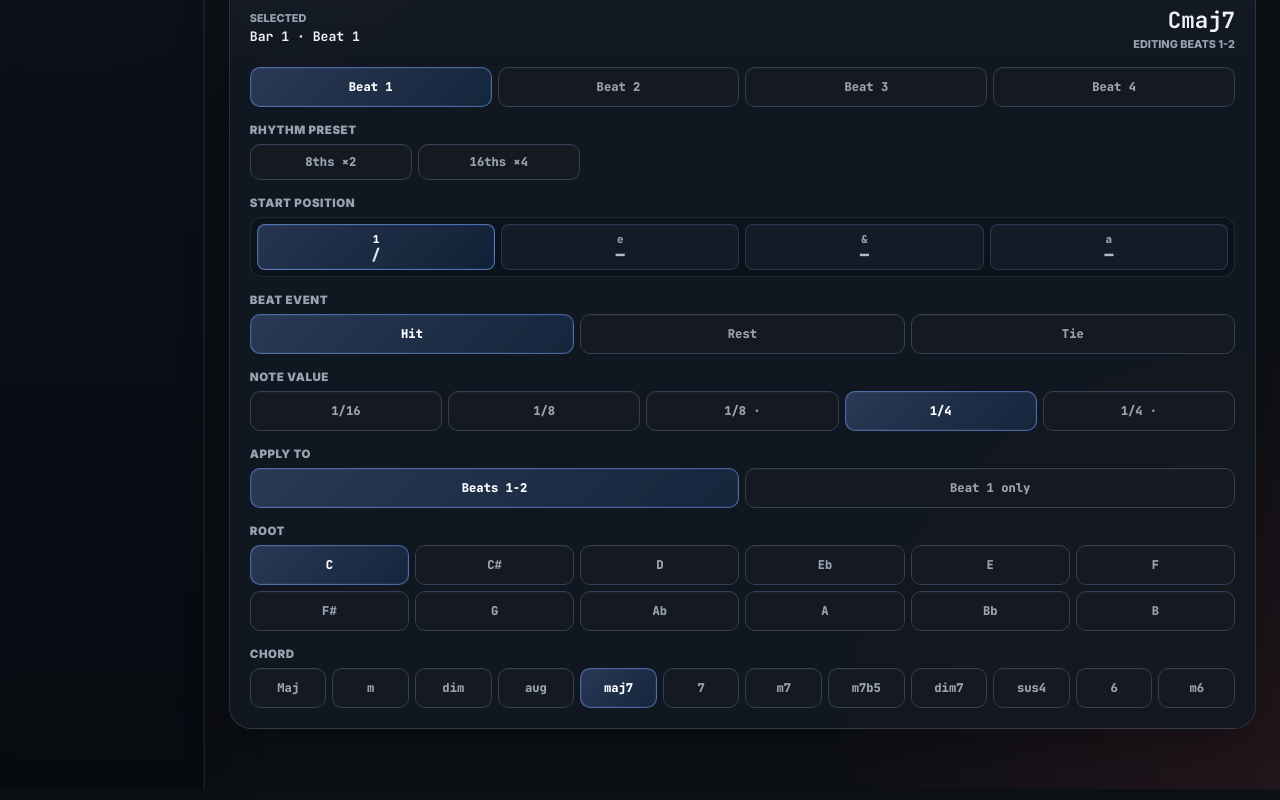
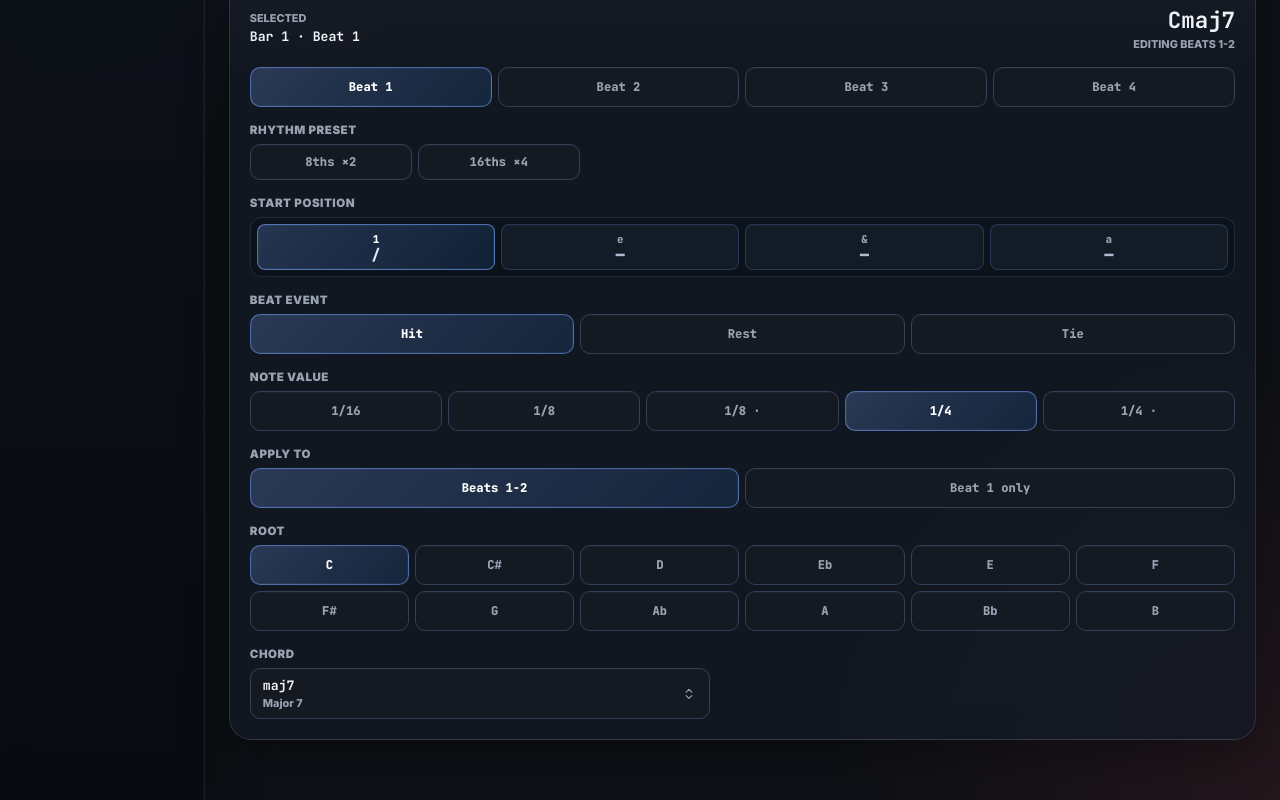
Before and after one commit to muu-ima/muu-fret-degree, a Next.js app: page /progression in a window 1280 px wide. Shown: the part 399-1199 px from the top of the page. Built offline with nearby package versions, Linux system fonts and the light colour scheme.

Commit message:
Add progression chord combobox

```diff
--- /dev/null
+++ b/app/components/EditorCombobox.tsx
@@ -0,0 +1,197 @@
+"use client";
+
+import {
+  useEffect,
+  useId,
+  useMemo,
+  useRef,
+  useState,
+  type KeyboardEvent,
+} from "react";
+import { LuCheck, LuChevronsUpDown, LuSearch } from "react-icons/lu";
+
+export type EditorComboboxOption = {
+  description?: string;
+  keywords?: string;
+  label: string;
+  value: string;
+};
+
+type EditorComboboxProps = {
+  ariaLabel: string;
+  emptyMessage?: string;
+  onValueChange: (value: string) => void;
+  options: readonly EditorComboboxOption[];
+  placeholder?: string;
+  searchPlaceholder?: string;
+  value: string;
+};
+
+export function EditorCombobox({
+  ariaLabel,
+  emptyMessage = "候補がありません",
+  onValueChange,
+  options,
+  placeholder = "選択してください",
+  searchPlaceholder = "検索…",
+  value,
+}: EditorComboboxProps) {
+  const listboxId = useId();
+  const wrapperRef = useRef<HTMLDivElement>(null);
+  const triggerRef = useRef<HTMLButtonElement>(null);
+  const inputRef = useRef<HTMLInputElement>(null);
+  const [isOpen, setIsOpen] = useState(false);
+  const [query, setQuery] = useState("");
+  const selectedOption = options.find((option) => option.value === value);
+  const filteredOptions = useMemo(() => {
+    const normalizedQuery = query.trim().toLocaleLowerCase();
+    if (!normalizedQuery) {
+      return options;
+    }
+
+    return options.filter((option) =>
+      [option.label, option.description, option.keywords, option.value]
+        .filter(Boolean)
+        .some((candidate) => candidate?.toLocaleLowerCase().includes(normalizedQuery)),
+    );
+  }, [options, query]);
+  const selectedFilteredIndex = Math.max(
+    filteredOptions.findIndex((option) => option.value === value),
+    0,
+  );
+  const [activeIndex, setActiveIndex] = useState(selectedFilteredIndex);
+
+  useEffect(() => {
+    if (!isOpen) {
+      return;
+    }
+
+    setQuery("");
+    setActiveIndex(Math.max(options.findIndex((option) => option.value === value), 0));
+    window.requestAnimationFrame(() => inputRef.current?.focus());
+
+    const handlePointerDown = (event: PointerEvent) => {
+      if (!wrapperRef.current?.contains(event.target as Node)) {
+        setIsOpen(false);
+      }
+    };
+    document.addEventListener("pointerdown", handlePointerDown);
+    return () => document.removeEventListener("pointerdown", handlePointerDown);
+  }, [isOpen, options, value]);
+
+  useEffect(() => {
+    setActiveIndex((current) => Math.min(current, Math.max(filteredOptions.length - 1, 0)));
+  }, [filteredOptions.length]);
+
+  const closeAndFocusTrigger = () => {
+    setIsOpen(false);
+    window.requestAnimationFrame(() => triggerRef.current?.focus());
+  };
+
+  const selectOption = (option: EditorComboboxOption) => {
+    onValueChange(option.value);
+    closeAndFocusTrigger();
+  };
+
+  const handleInputKeyDown = (event: KeyboardEvent<HTMLInputElement>) => {
+    if (event.key === "ArrowDown") {
+      event.preventDefault();
+      setActiveIndex((current) =>
+        Math.min(current + 1, Math.max(filteredOptions.length - 1, 0)),
+      );
+    } else if (event.key === "ArrowUp") {
+      event.preventDefault();
+      setActiveIndex((current) => Math.max(current - 1, 0));
+    } else if (event.key === "Enter") {
+      const option = filteredOptions[activeIndex];
+      if (option) {
+        event.preventDefault();
+        selectOption(option);
+      }
+    } else if (event.key === "Escape") {
+      event.preventDefault();
+      closeAndFocusTrigger();
+    }
+  };
+
+  return (
+    <div className="editorCombobox" ref={wrapperRef}>
+      <button
+        ref={triggerRef}
+        type="button"
+        className="editorComboboxTrigger"
+        aria-controls={listboxId}
+        aria-expanded={isOpen}
+        aria-haspopup="listbox"
+        aria-label={ariaLabel}
+        onClick={() => setIsOpen((current) => !current)}
+        onKeyDown={(event) => {
+          if (event.key === "ArrowDown" || event.key === "ArrowUp") {
+            event.preventDefault();
+            setIsOpen(true);
+          }
+        }}
+      >
+        <span className="editorComboboxTriggerText">
+          <strong>{selectedOption?.label ?? placeholder}</strong>
+          {selectedOption?.description ? <small>{selectedOption.description}</small> : null}
+        </span>
+        <LuChevronsUpDown aria-hidden="true" />
+      </button>
+
+      {isOpen ? (
+        <div className="editorComboboxPopover">
+          <div className="editorComboboxSearch">
+            <LuSearch aria-hidden="true" />
+            <input
+              ref={inputRef}
+              role="combobox"
+              aria-activedescendant={
+                filteredOptions[activeIndex] ? `${listboxId}-option-${activeIndex}` : undefined
+              }
+              aria-autocomplete="list"
+              aria-controls={listboxId}
+              aria-expanded="true"
+              aria-label={`${ariaLabel}を検索`}
+              placeholder={searchPlaceholder}
+              value={query}
+              onChange={(event) => {
+                setQuery(event.target.value);
+                setActiveIndex(0);
+              }}
+              onKeyDown={handleInputKeyDown}
+            />
+          </div>
+          <div id={listboxId} className="editorComboboxList" role="listbox">
+            {filteredOptions.length === 0 ? (
+              <p className="editorComboboxEmpty">{emptyMessage}</p>
+            ) : (
+              filteredOptions.map((option, index) => {
+                const isSelected = option.value === value;
+                const isActive = index === activeIndex;
+                return (
+                  <button
+                    id={`${listboxId}-option-${index}`}
+                    key={option.value}
+                    type="button"
+                    className={isActive ? "editorComboboxOption active" : "editorComboboxOption"}
+                    aria-selected={isSelected}
+                    role="option"
+                    onClick={() => selectOption(option)}
+                    onMouseEnter={() => setActiveIndex(index)}
+                  >
+                    <span>
+                      <strong>{option.label}</strong>
+                      {option.description ? <small>{option.description}</small> : null}
+                    </span>
+                    <LuCheck className={isSelected ? "selected" : ""} aria-hidden="true" />
+                  </button>
+                );
+              })
+            )}
+          </div>
+        </div>
+      ) : null}
+    </div>
+  );
+}
--- a/app/components/ProgressionEditor.tsx
+++ b/app/components/ProgressionEditor.tsx
@@ -20,6 +20,7 @@ import {
   type ProgressionSubdivision,
 } from "../lib/progression";
 import { ProgressionChordChart } from "./ProgressionChordChart";
+import { EditorCombobox } from "./EditorCombobox";
 
 type ProgressionEditorProps = {
   className?: string;
@@ -458,28 +459,22 @@ export function ProgressionEditor({
 
         <div className="progressionChipSection">
           <span className="controlLabel">Chord</span>
-          <div className="progressionChipGrid progressionChordChips" role="group" aria-label="Chord">
-            {chordTypes.map((chordType) => {
-              const isSelected = selectedCell.chordTypeId === chordType.id;
-              return (
-                <button
-                  key={chordType.id}
-                  type="button"
-                  className={isSelected ? "progressionChip active" : "progressionChip"}
-                  aria-pressed={isSelected}
-                  title={chordType.name}
-                  onClick={() =>
-                    applyCellChange({
-                      ...selectedCell,
-                      chordTypeId: chordType.id,
-                    })
-                  }
-                >
-                  {formatChordTypeSymbol(chordType.id, chordTypes)}
-                </button>
-              );
-            })}
-          </div>
+          <EditorCombobox
+            ariaLabel="Chord"
+            searchPlaceholder="コードタイプを検索…"
+            value={selectedCell.chordTypeId}
+            options={chordTypes.map((chordType) => ({
+              value: chordType.id,
+              label: formatChordTypeSymbol(chordType.id, chordTypes),
+              description: chordType.name,
+            }))}
+            onValueChange={(chordTypeId) =>
+              applyCellChange({
+                ...selectedCell,
+                chordTypeId,
+              })
+            }
+          />
         </div>
       </section>
     </section>
--- a/app/globals.css
+++ b/app/globals.css
@@ -2280,6 +2280,154 @@ select:focus-visible,
 
 .progressionChordChips {
   grid-template-columns: repeat(auto-fit, minmax(72px, 1fr));
+}
+
+.editorCombobox {
+  position: relative;
+  width: min(100%, 460px);
+}
+
+.editorComboboxTrigger {
+  display: flex;
+  width: 100%;
+  min-height: 48px;
+  align-items: center;
+  justify-content: space-between;
+  gap: 14px;
+  padding: 8px 12px;
+  border: 1px solid #334055;
+  border-radius: 10px;
+  background: #141922;
+  color: var(--ink);
+  text-align: left;
+}
+
+.editorComboboxTrigger:hover,
+.editorComboboxTrigger[aria-expanded="true"] {
+  border-color: rgba(122, 167, 255, 0.5);
+  background: rgba(25, 34, 49, 0.96);
+}
+
+.editorComboboxTrigger:focus-visible {
+  outline: 2px solid #8ab4ff;
+  outline-offset: 2px;
+}
+
+.editorComboboxTrigger > svg {
+  width: 16px;
+  flex: 0 0 auto;
+  color: var(--muted);
+}
+
+.editorComboboxTriggerText,
+.editorComboboxOption > span {
+  display: grid;
+  min-width: 0;
+  gap: 2px;
+}
+
+.editorComboboxTriggerText strong,
+.editorComboboxOption strong {
+  font-family: var(--font-code), ui-monospace, SFMono-Regular, Menlo, monospace;
+  font-size: 0.82rem;
+}
+
+.editorComboboxTriggerText small,
+.editorComboboxOption small {
+  overflow: hidden;
+  color: var(--muted);
+  font-size: 0.68rem;
+  text-overflow: ellipsis;
+  white-space: nowrap;
+}
+
+.editorComboboxPopover {
+  position: absolute;
+  z-index: 30;
+  top: calc(100% + 6px);
+  left: 0;
+  width: min(100%, 460px);
+  overflow: hidden;
+  border: 1px solid rgba(122, 167, 255, 0.28);
+  border-radius: 12px;
+  background: #0f141d;
+  box-shadow: 0 18px 50px rgba(0, 0, 0, 0.42);
+}
+
+.editorComboboxSearch {
+  display: flex;
+  align-items: center;
+  gap: 8px;
+  padding: 9px 11px;
+  border-bottom: 1px solid rgba(154, 171, 196, 0.14);
+}
+
+.editorComboboxSearch svg {
+  width: 15px;
+  flex: 0 0 auto;
+  color: var(--muted);
+}
+
+.editorComboboxSearch input {
+  width: 100%;
+  min-width: 0;
+  padding: 0;
+  border: 0;
+  outline: 0;
+  background: transparent;
+  color: var(--ink);
+  font: inherit;
+}
+
+.editorComboboxSearch input::placeholder {
+  color: #68758a;
+}
+
+.editorComboboxList {
+  display: grid;
+  max-height: 260px;
+  gap: 3px;
+  overflow-y: auto;
+  padding: 6px;
+}
+
+.editorComboboxOption {
+  display: flex;
+  width: 100%;
+  min-height: 44px;
+  align-items: center;
+  justify-content: space-between;
+  gap: 12px;
+  padding: 7px 9px;
+  border: 0;
+  border-radius: 8px;
+  background: transparent;
+  color: var(--ink);
+  text-align: left;
+}
+
+.editorComboboxOption:hover,
+.editorComboboxOption.active {
+  background: rgba(122, 167, 255, 0.12);
+}
+
+.editorComboboxOption > svg {
+  width: 16px;
+  flex: 0 0 auto;
+  opacity: 0;
+  color: #8ab4ff;
+}
+
+.editorComboboxOption > svg.selected {
+  opacity: 1;
+}
+
+.editorComboboxEmpty {
+  margin: 0;
+  padding: 20px 12px;
+  color: var(--muted);
+  font-size: 0.76rem;
+  text-align: center;
 }
 
 .progressionWorkspace {
```
